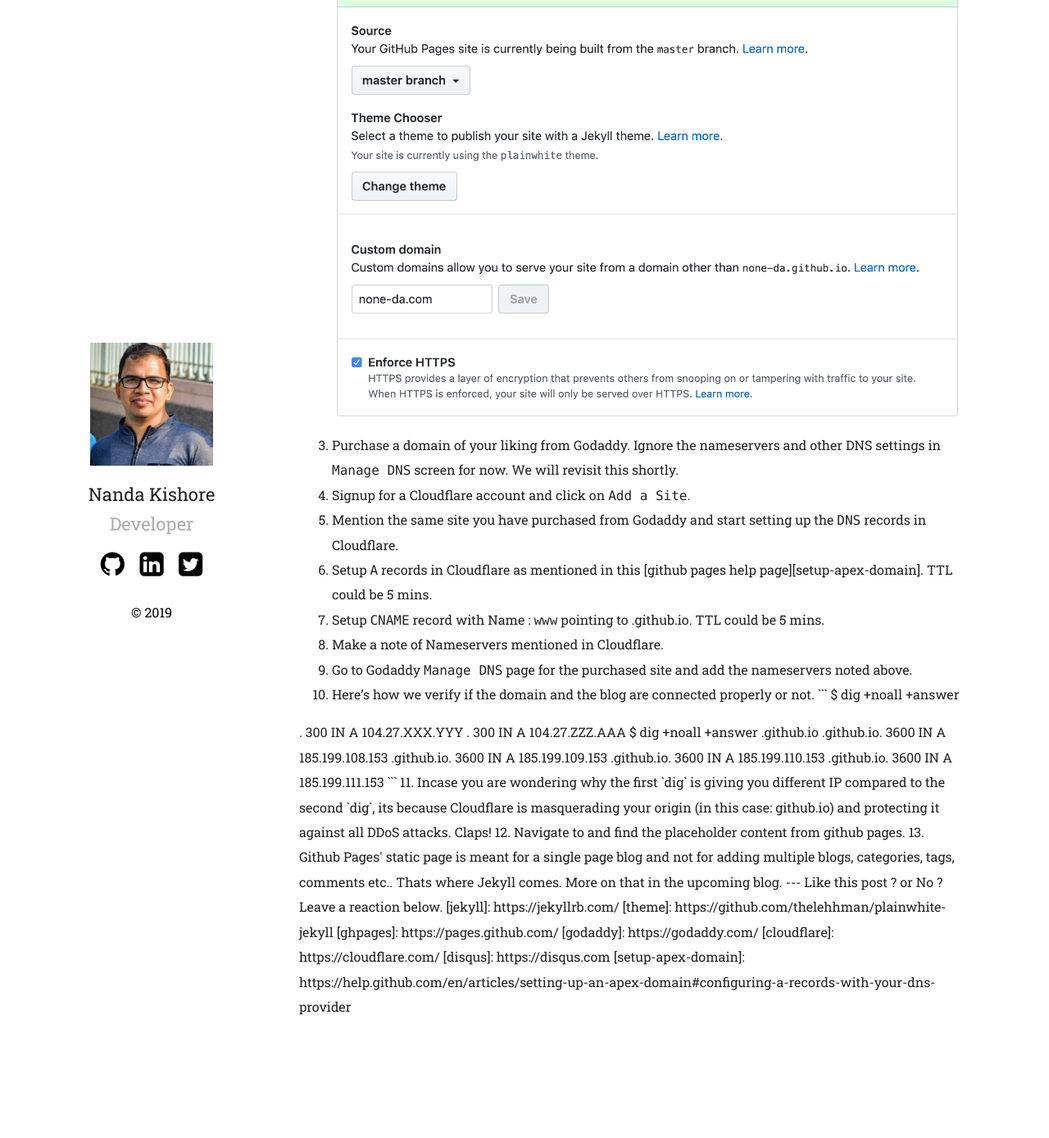
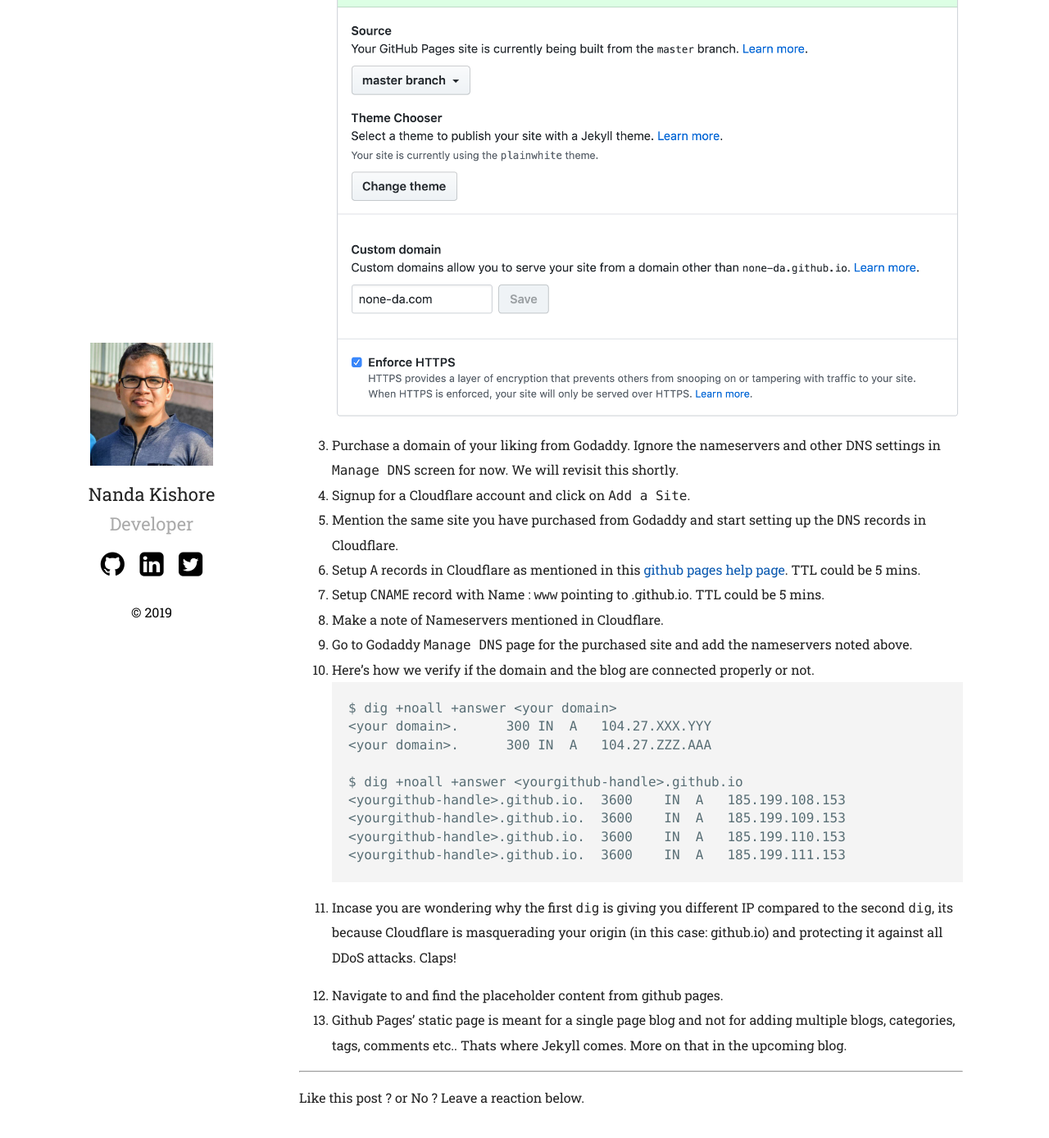
Before and after one commit to nanda-ki-shor/blog, a Jekyll site: the page built from _posts/2019-06-09-godaddy-cloudflare-githubpages-awesome.markdown, in a window 1280 px wide and 1400 px high, scrolled down 671 px. Shown: the top 1388 px of the window at 82% size. Built offline with Jekyll 4.4.1, drawn with Linux system fonts in a browser that asks for light colours; comment, search, counter and statistics services are not loaded; before the commit the page ends 1959 px from its top, so only the background shows below that; some of the changed text lies outside the part shown.

Commit message:
Indentation mistake

````diff
--- a/_posts/2019-06-09-godaddy-cloudflare-githubpages-awesome.markdown
+++ b/_posts/2019-06-09-godaddy-cloudflare-githubpages-awesome.markdown
@@ -27,17 +27,18 @@ Here is a detailed description of how all the above dots are connected.
 8. Make a note of Nameservers mentioned in Cloudflare.
 9. Go to Godaddy `Manage DNS` page for the purchased site and add the nameservers noted above.
 10. Here's how we verify if the domain and the blog are connected properly or not.
-```
-$ dig +noall +answer <your domain>
-<your domain>.		300	IN	A	104.27.XXX.YYY
-<your domain>.		300	IN	A	104.27.ZZZ.AAA
+	~~~
+	$ dig +noall +answer <your domain>
+	<your domain>.		300	IN	A	104.27.XXX.YYY
+	<your domain>.		300	IN	A	104.27.ZZZ.AAA
 
-$ dig +noall +answer <yourgithub-handle>.github.io
-<yourgithub-handle>.github.io.	3600	IN	A	185.199.108.153
-<yourgithub-handle>.github.io.	3600	IN	A	185.199.109.153
-<yourgithub-handle>.github.io.	3600	IN	A	185.199.110.153
-<yourgithub-handle>.github.io.	3600	IN	A	185.199.111.153
-```
+	$ dig +noall +answer <yourgithub-handle>.github.io
+	<yourgithub-handle>.github.io.	3600	IN	A	185.199.108.153
+	<yourgithub-handle>.github.io.	3600	IN	A	185.199.109.153
+	<yourgithub-handle>.github.io.	3600	IN	A	185.199.110.153
+	<yourgithub-handle>.github.io.	3600	IN	A	185.199.111.153
+	~~~
+
 11. Incase you are wondering why the first `dig` is giving you different IP compared to the second `dig`, its because Cloudflare is masquerading your origin (in this case: github.io) and protecting it against all DDoS attacks. Claps!
 
 12. Navigate to <your domain> and find the placeholder content from github pages.
````
